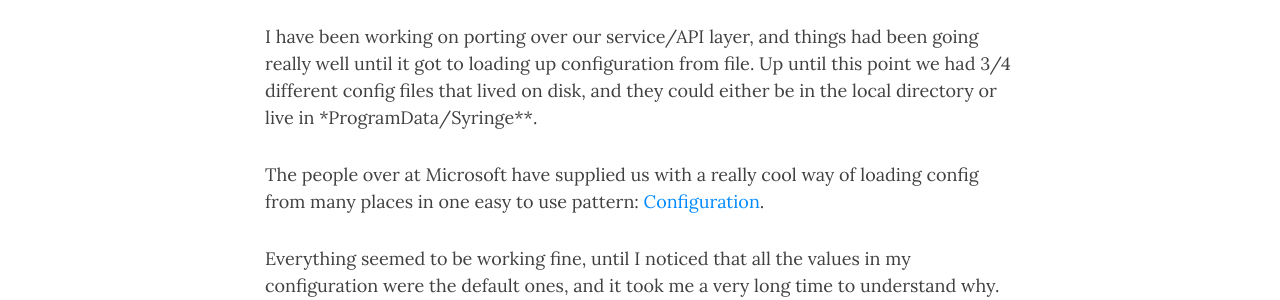
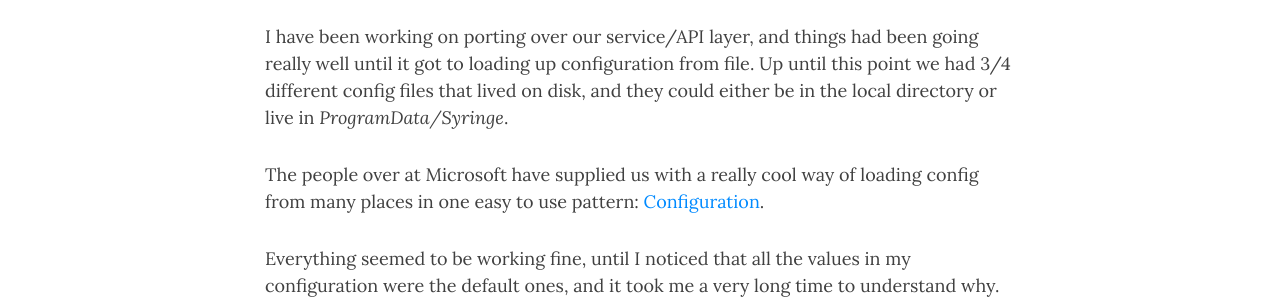
Before and after one commit to Workshop2/workshop2.github.io, a Jekyll site: the page built from _posts/2016-10-02-dotnet-core-structuremap-configuration.md, in a window 1280 px wide and 900 px high, scrolled down 532 px. Shown: the part 235-535 px from the top of the window. Built offline with Jekyll 4.4.1, drawn with Linux system fonts in a browser that asks for light colours; nearby versions of some CDN libraries; emoji names are drawn with the system emoji font; comment, search, counter and statistics services are not loaded.

Commit message:
Formatting typo

```diff
--- a/_posts/2016-10-02-dotnet-core-structuremap-configuration.md
+++ b/_posts/2016-10-02-dotnet-core-structuremap-configuration.md
@@ -8,7 +8,7 @@ bigimg: /img/dotnet-core-structuremap.jpg
 
 So myself and [@anotherchris](http://www.anotherchris.net/) are in the process of doing our first .Net Core port and we chose [Syringe](https://github.com/totaljobsgroup/syringe) to play with.
 
-I have been working on porting over our service/API layer, and things had been going really well until it got to loading up configuration from file. Up until this point we had 3/4 different config files that lived on disk, and they could either be in the local directory or live in  *ProgramData/Syringe**.
+I have been working on porting over our service/API layer, and things had been going really well until it got to loading up configuration from file. Up until this point we had 3/4 different config files that lived on disk, and they could either be in the local directory or live in  *ProgramData/Syringe*.
 
 The people over at Microsoft have supplied us with a really cool way of loading config from many places in one easy to use pattern: [Configuration](https://docs.asp.net/en/latest/fundamentals/configuration.html).
 
```
